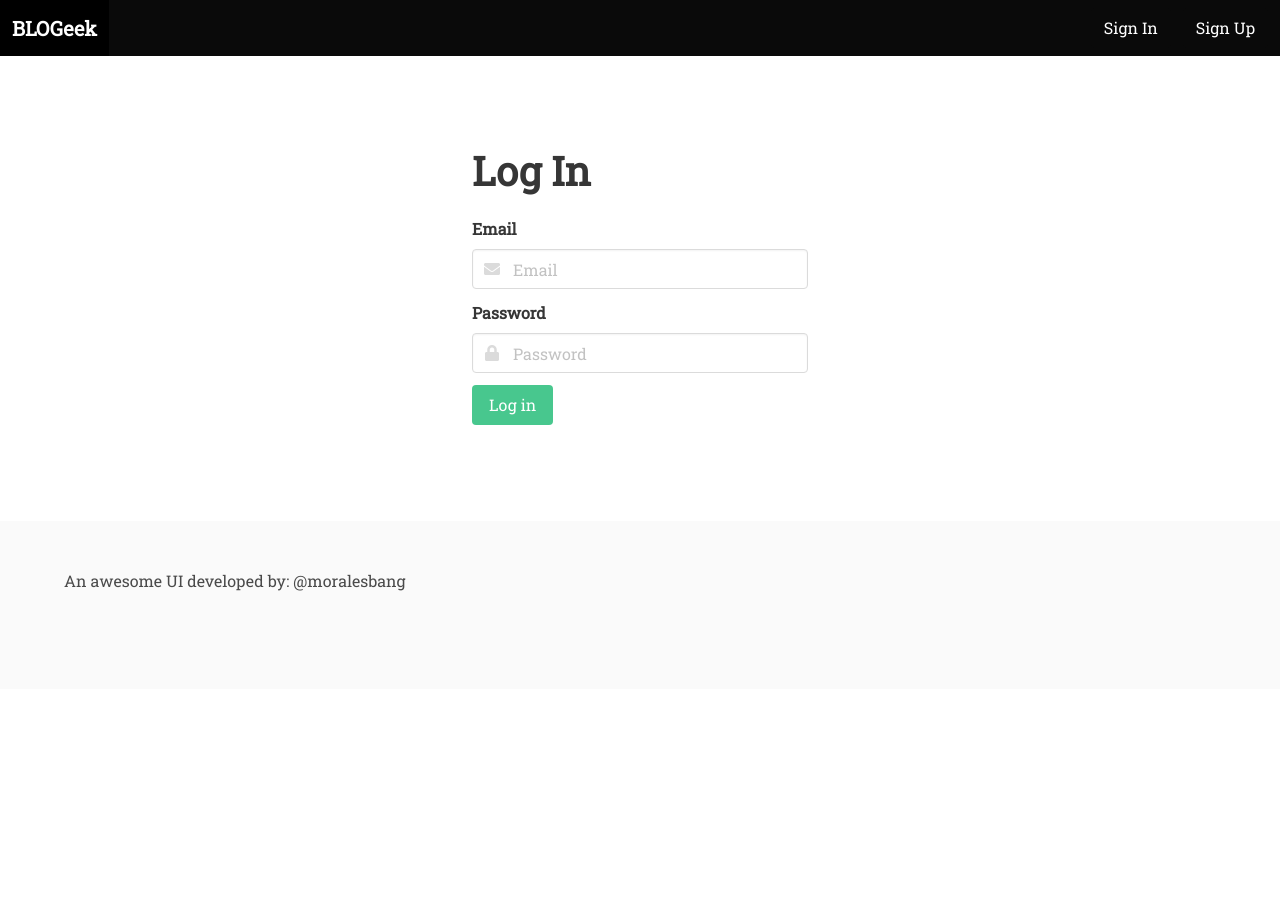
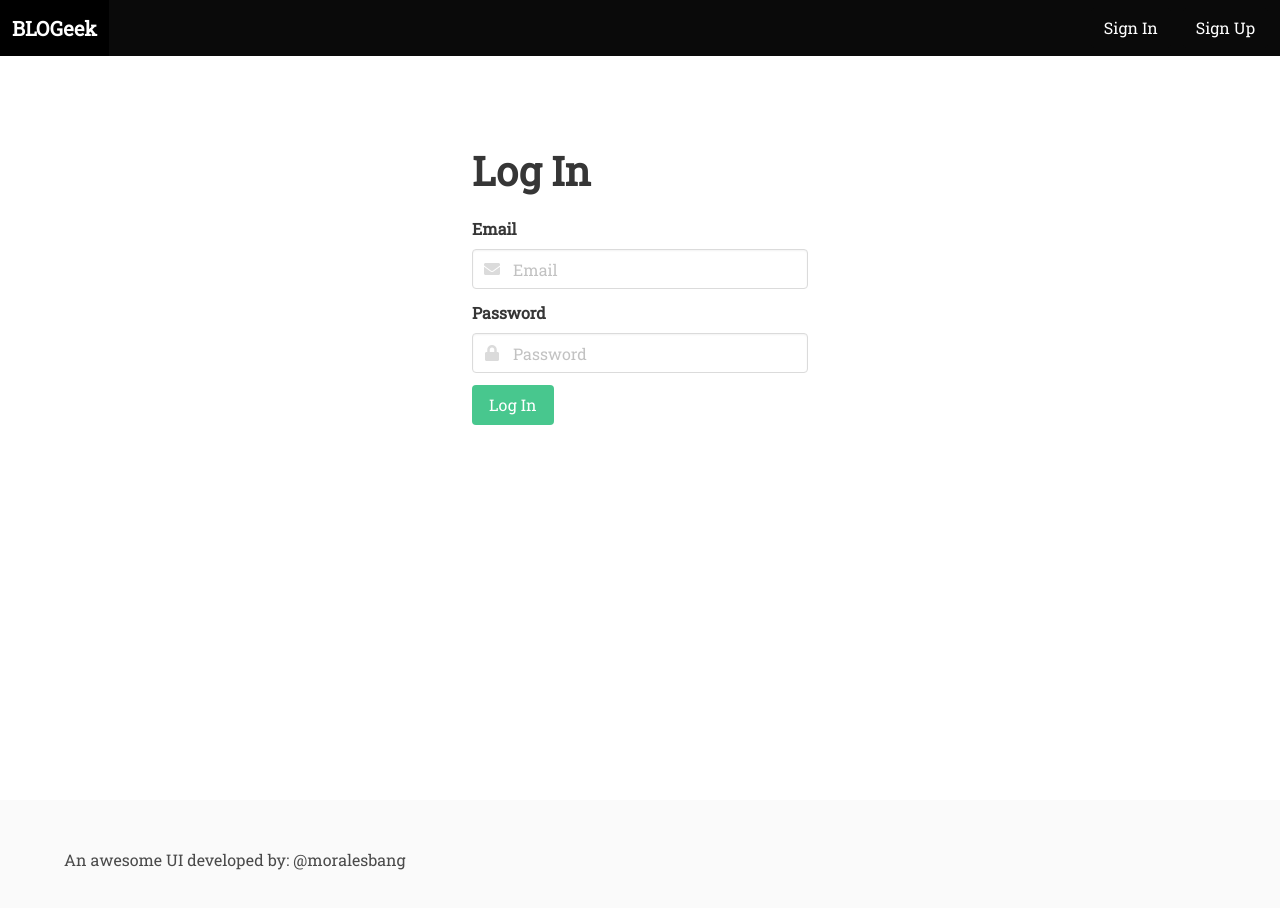
Before and after one commit to moralesbang/blogeek, a React (Create React App) app: page /users/sign_in in a window 1280 px wide. Shown: the top 908 px of the page. Before the commit the page ends 800 px from the top, so only its background shows below. Built offline with nearby package versions, Linux system fonts and the light colour scheme.

Commit message:
Adds Sign Up

```diff
--- a/src/components/App.css
+++ b/src/components/App.css
@@ -0,0 +1,3 @@
+.app > .section {
+  min-height: calc(100vh - 52px);
+}
--- /dev/null
+++ b/src/components/users/Form.js
@@ -0,0 +1,58 @@
+import React from 'react'
+
+class Form extends React.Component {
+  constructor(props) {
+    super(props);
+
+    this.state = {
+
+    };
+  }
+
+  handleSubmit(event) {
+    event.preventDefault();
+  }
+
+  render() {
+    return(
+      <div className="section">
+        <div className="container">
+          <div className="columns is-centered">
+            <div className="column is-4">
+              <h2 className="title is-2">{this.props.title}</h2>
+              <form action="">
+                <div className="field">
+                  <label className="label">Email</label>
+                  <div className="control has-icons-left">
+                    <input className="input" type="text" placeholder="Email"/>
+                    <span className="icon is-small is-left">
+                      <i className="fas fa-envelope"></i>
+                    </span>
+                  </div>
+                </div>
+
+                <div className="field">
+                  <label className="label">Password</label>
+                  <p className="control has-icons-left">
+                    <input className="input" type="password" placeholder="Password"/>
+                    <span className="icon is-small is-left">
+                      <i className="fas fa-lock"></i>
+                    </span>
+                  </p>
+                </div>
+
+                <div className="field">
+                  <div className="control">
+                    <input className="button is-success" type="submit" value={this.props.title}/>
+                  </div>
+                </div>
+              </form>
+            </div>
+          </div>
+        </div>
+      </div>
+    );
+  }
+}
+
+export default Form;
--- a/src/components/users/SignIn.js
+++ b/src/components/users/SignIn.js
@@ -1,58 +1,10 @@
 import React from 'react';
+import Form from './Form.js';
 
-class SignIn extends React.Component {
-  constructor(props) {
-    super(props);
-
-    this.state = {
-
-    };
-  }
-
-  handleSubmit(event) {
-    event.preventDefault();
-  }
-
-  render() {
-    return(
-      <div className="section">
-        <div className="container">
-          <div className="columns is-centered">
-            <div className="column is-4">
-              <h2 className="title is-2">Log In</h2>
-              <form action="">
-                <div className="field">
-                  <label className="label">Email</label>
-                  <div className="control has-icons-left">
-                    <input className="input" type="text" placeholder="Email"/>
-                    <span className="icon is-small is-left">
-                      <i className="fas fa-envelope"></i>
-                    </span>
-                  </div>
-                </div>
-
-                <div className="field">
-                  <label className="label">Password</label>
-                  <p className="control has-icons-left">
-                    <input className="input" type="password" placeholder="Password"/>
-                    <span className="icon is-small is-left">
-                      <i className="fas fa-lock"></i>
-                    </span>
-                  </p>
-                </div>
-
-                <div className="field">
-                  <div className="control">
-                    <input className="button is-success" type="submit" value="Log in"/>
-                  </div>
-                </div>
-              </form>
-            </div>
-          </div>
-        </div>
-      </div>
-    );
-  }
+function SignIn() {
+  return(
+    <Form title="Log In"/>
+  );
 }
 
 export default SignIn;
--- a/src/components/users/SignUp.js
+++ b/src/components/users/SignUp.js
@@ -0,0 +1,10 @@
+import React from 'react';
+import Form from './Form.js';
+
+function SignUp() {
+  return(
+    <Form title="Sign Up"/>
+  );
+}
+
+export default SignUp;
```
